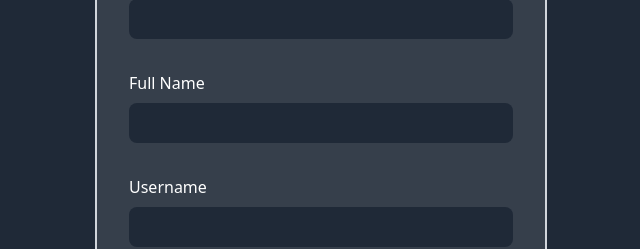
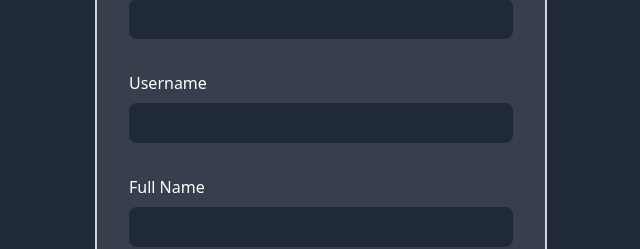
Before and after one commit to cduchesne1/GLO-2005-Repub, a Vue app in the folder frontend/: page /#/signup in a window 1280 px wide. Shown: the part 272-521 px from the top of the page, without its empty margins (319-959 px from the left). Built offline with nearby package versions, Linux system fonts and the light colour scheme.

Commit message:
fix: change signup ui

```diff
--- a/frontend/src/pages/SignUp.vue
+++ b/frontend/src/pages/SignUp.vue
@@ -5,10 +5,10 @@
         <div class="flex flex-col bg-white bg-opacity-10 border-2 border-gray-300 rounded-xl p-8 mt-8">
             <label class="text-md text-white mb-2">Email</label>
             <input type="email" v-model="email" class="bg-gray-800 text-white w-96 py-2 px-2 rounded-lg"/>
+            <label class="text-md text-white mt-8 mb-2">Username</label>
+            <input type="text" v-model="username" class="bg-gray-800 text-white w-96 py-2 px-2 rounded-lg"/>
             <label class="text-md text-white mt-8 mb-2">Full Name</label>
             <input type="text" v-model="name" class="bg-gray-800 text-white w-96 py-2 px-2 rounded-lg"/>
-            <label class="text-md text-white mt-8 mb-2">Username</label>
-            <input type="text" v-model="username" class="bg-gray-800 text-white w-96 py-2 px-2 rounded-lg"/>
             <label class="text-md text-white mt-8 mb-2">Password</label>
             <input type="password" v-model="password" class="bg-gray-800 text-white w-96 py-2 px-2 rounded-lg"/>
             <button
```
